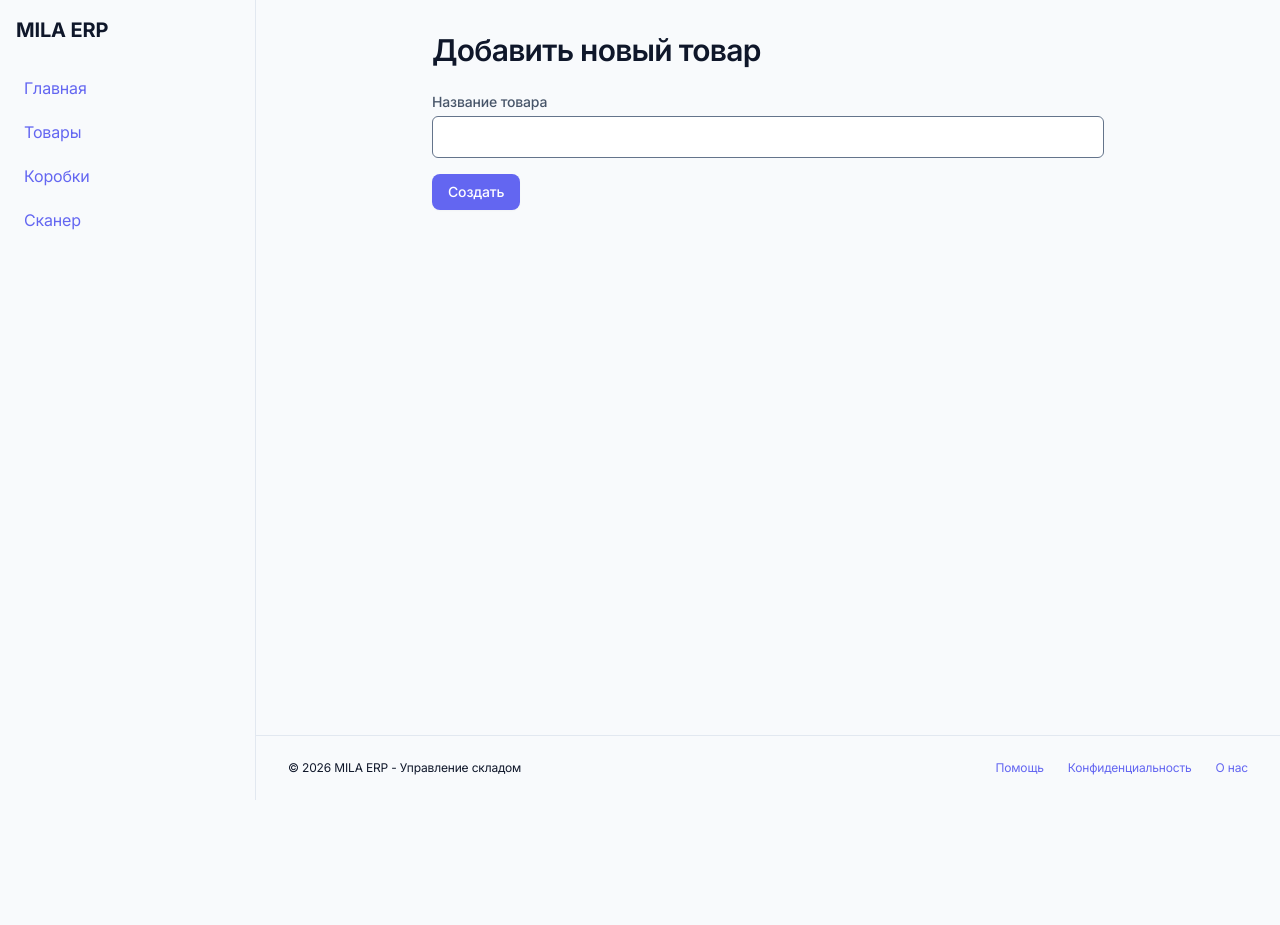
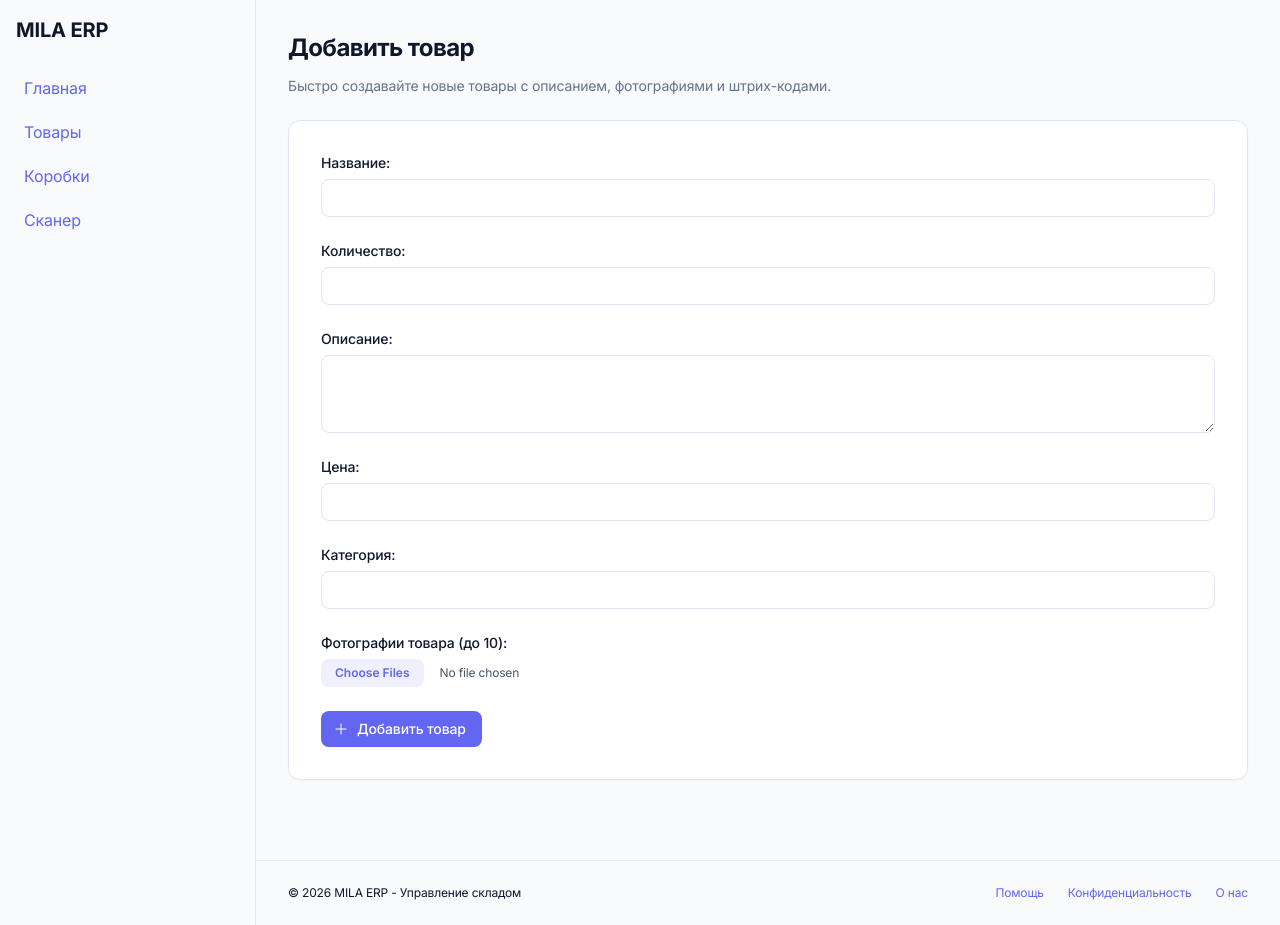
Before and after one commit to butovx/MilaERP, a Next.js app: page /add-product in a window 1280 px wide. Before the commit the page ends 800 px from the top, so only its background shows below. Built offline with nearby package versions, Linux system fonts and the light colour scheme.

Commit message:
feat: implement validation and image uploading on add-product page

```diff
--- a/src/app/add-product/page.tsx
+++ b/src/app/add-product/page.tsx
@@ -1,25 +1,300 @@
 "use client";
-import React, { useState } from "react";
-import { H1 } from "@/components/Typography";
+
+import { useState } from "react";
+import { PlusIcon } from "@heroicons/react/24/outline";
+import { H1, Label, ErrorText, SuccessText } from "@/components/Typography";
+import Barcode from "@/components/Barcode";
+import { Card, CardContent, CardHeader, CardTitle } from "@/components/ui/card";
 import { Button } from "@/components/ui/button";
 
 export default function AddProductPage() {
-  const [name, setName] = useState("");
+  const [isSubmitting, setIsSubmitting] = useState(false);
+  const [formData, setFormData] = useState({
+    name: "",
+    quantity: "",
+    description: "",
+    price: "",
+    category: "",
+  });
+  const [files, setFiles] = useState<FileList | null>(null);
+  const [result, setResult] = useState<{
+    message?: string;
+    error?: string;
+    barcode?: string;
+  } | null>(null);
+  const [barcodeDownloaded, setBarcodeDownloaded] = useState(false);
+
+  const handleChange = (
+    e: React.ChangeEvent<HTMLInputElement | HTMLTextAreaElement>
+  ) => {
+    const { name, value } = e.target;
+    setFormData({
+      ...formData,
+      [name]: value,
+    });
+  };
+
+  const handleFileChange = (e: React.ChangeEvent<HTMLInputElement>) => {
+    if (e.target.files && e.target.files.length > 0) {
+      setFiles(e.target.files);
+    }
+  };
+
+  // Barcode download function
+  const downloadBarcode = (barcode: string) => {
+    const barcodeCanvas = document.getElementById(
+      `barcode-${barcode}`
+    ) as HTMLCanvasElement;
+    if (barcodeCanvas) {
+      const a = document.createElement("a");
+      a.href = barcodeCanvas.toDataURL("image/png");
+      a.download = `barcode-${barcode}.png`;
+      document.body.appendChild(a);
+      a.click();
+      document.body.removeChild(a);
+      setBarcodeDownloaded(true);
+    } else {
+      console.error("Штрихкод не найден на странице");
+      alert("Не удалось скачать штрихкод");
+    }
+  };
+
+  const handleSubmit = async (e: React.FormEvent) => {
+    e.preventDefault();
+    setIsSubmitting(true);
+    setResult(null);
+    setBarcodeDownloaded(false);
+
+    try {
+      const data = new FormData();
+      Object.entries(formData).forEach(([key, value]) => {
+        data.append(key, value);
+      });
+
+      if (files) {
+        Array.from(files).forEach((file) => {
+          data.append("photos", file);
+        });
+      }
+
+      const response = await fetch("/api/products", {
+        method: "POST",
+        body: data,
+      });
+
+      const result = await response.json();
+
+      if (response.ok) {
+        // Use the barcode field returned from the server
+        const barcode = result.barcode;
+
+        setResult({
+          message: result.message,
+          barcode: barcode,
+        });
+
+        setFormData({
+          name: "",
+          quantity: "",
+          description: "",
+          price: "",
+          category: "",
+        });
+        setFiles(null);
+
+        // Reset file input
+        const fileInput = document.getElementById("photos") as HTMLInputElement;
+        if (fileInput) fileInput.value = "";
+
+        // If the barcode is found, download it
+        if (barcode) {
+          // Add a small delay to allow the Barcode component to render
+          setTimeout(() => {
+            downloadBarcode(barcode); // Automatically download the barcode
+          }, 500);
+        }
+      } else {
+        setResult({
+          error: result.error || "Произошла ошибка при добавлении товара",
+        });
+      }
+    } catch (error) {
+      setResult({ error: "Произошла ошибка при отправке формы" });
+      console.error("Ошибка при отправке формы:", error);
+    } finally {
+      setIsSubmitting(false);
+    }
+  };
+
   return (
-    <div className="max-w-2xl mx-auto space-y-6">
-      <H1>Добавить новый товар</H1>
-      <form onSubmit={(e) => e.preventDefault()} className="space-y-4">
-        <div>
-          <label className="block text-sm font-medium mb-1">Название товара</label>
-          <input
-            type="text"
-            value={name}
-            onChange={(e) => setName(e.target.value)}
-            className="w-full p-2 border rounded"
-          />
+    <div className="space-y-6 max-w-[100rem] mx-auto animate-fadeIn pb-12">
+      <header className="mb-2">
+        <h1 className="text-xl sm:text-2xl font-bold tracking-tight text-[var(--text-color-primary)]">
+          Добавить товар
+        </h1>
+        <p className="text-xs sm:text-sm text-[var(--text-color-muted)]">
+          Быстро создавайте новые товары с описанием, фотографиями и штрих-кодами.
+        </p>
+      </header>
+
+      <Card>
+        <CardContent className="p-6 sm:p-8">
+        <form onSubmit={handleSubmit} className="space-y-6">
+          <div>
+            <Label htmlFor="name">Название:</Label>
+            <input
+              type="text"
+              id="name"
+              name="name"
+              value={formData.name}
+              onChange={handleChange}
+              required
+              className="mt-1.5 block w-full rounded-md bg-[var(--input-bg)] border border-[var(--input-border)] text-[var(--input-text)] text-xs sm:text-sm py-2 px-3 focus:ring-2 focus:ring-indigo-500/20 focus:border-indigo-500"
+            />
+          </div>
+
+          <div>
+            <Label htmlFor="quantity">Количество:</Label>
+            <input
+              type="number"
+              id="quantity"
+              name="quantity"
+              value={formData.quantity}
+              onChange={handleChange}
+              required
+              className="mt-1.5 block w-full rounded-md bg-[var(--input-bg)] border border-[var(--input-border)] text-[var(--input-text)] text-xs sm:text-sm py-2 px-3 focus:ring-2 focus:ring-indigo-500/20 focus:border-indigo-500"
+            />
+          </div>
+
+          <div>
+            <Label htmlFor="description">Описание:</Label>
+            <textarea
+              id="description"
+              name="description"
+              value={formData.description}
+              onChange={handleChange}
+              rows={3}
+              className="mt-1.5 block w-full rounded-md bg-[var(--input-bg)] border border-[var(--input-border)] text-[var(--input-text)] text-xs sm:text-sm py-2 px-3 focus:ring-2 focus:ring-indigo-500/20 focus:border-indigo-500"
+            />
+          </div>
+
+          <div>
+            <Label htmlFor="price">Цена:</Label>
+            <input
+              type="number"
+              step="0.01"
+              id="price"
+              name="price"
+              value={formData.price}
+              onChange={handleChange}
+              className="mt-1.5 block w-full rounded-md bg-[var(--input-bg)] border border-[var(--input-border)] text-[var(--input-text)] text-xs sm:text-sm py-2 px-3 focus:ring-2 focus:ring-indigo-500/20 focus:border-indigo-500"
+            />
+          </div>
+
+          <div>
+            <Label htmlFor="category">Категория:</Label>
+            <input
+              type="text"
+              id="category"
+              name="category"
+              value={formData.category}
+              onChange={handleChange}
+              className="mt-1.5 block w-full rounded-md bg-[var(--input-bg)] border border-[var(--input-border)] text-[var(--input-text)] text-xs sm:text-sm py-2 px-3 focus:ring-2 focus:ring-indigo-500/20 focus:border-indigo-500"
+            />
+          </div>
+
+          <div>
+            <Label htmlFor="photos">Фотографии товара (до 10):</Label>
+            <input
+              type="file"
+              id="photos"
+              name="photos"
+              onChange={handleFileChange}
+              multiple
+              accept="image/*"
+              className="mt-1.5 block w-full text-xs text-[var(--text-color-secondary)] file:mr-4 file:py-1.5 file:px-3.5 file:rounded-md file:border-0 file:text-xs file:font-semibold file:bg-indigo-500/10 file:text-indigo-500 dark:file:text-indigo-400 hover:file:bg-indigo-500/25 transition-colors cursor-pointer"
+            />
+          </div>
+
+          <div>
+            <Button
+              type="submit"
+              disabled={isSubmitting}
+            >
+              {isSubmitting ? (
+                <>
+                  <svg
+                    className="animate-spin -ml-1 mr-2 h-4 w-4 text-white"
+                    fill="none"
+                    viewBox="0 0 24 24"
+                  >
+                    <circle
+                      className="opacity-25"
+                      cx="12"
+                      cy="12"
+                      r="10"
+                      stroke="currentColor"
+                      strokeWidth="4"
+                    />
+                    <path
+                      className="opacity-75"
+                      fill="currentColor"
+                      d="M4 12a8 8 0 018-8V0C5.373 0 0 5.373 0 12h4zm2 5.291A7.962 7.962 0 014 12H0c0 3.042 1.135 5.824 3 7.938l3-2.647z"
+                    />
+                  </svg>
+                  Добавление...
+                </>
+              ) : (
+                <>
+                  <PlusIcon className="-ml-1 mr-2 h-4 w-4" />
+                  Добавить товар
+                </>
+              )}
+            </Button>
+          </div>
+        </form>
+      </CardContent>
+    </Card>
+
+      {result && (
+        <div className="mt-4">
+          {result.message && <SuccessText>{result.message}</SuccessText>}
+          {result.error && <ErrorText>{result.error}</ErrorText>}
+          {result.barcode && (
+            <div className="mt-4 p-4 bg-indigo-500/5 border border-indigo-500/20 rounded-lg max-w-md">
+              <p className="text-[var(--text-color-primary)] font-semibold text-sm mb-2">Штрих-код товара:</p>
+              <div className="bg-white p-2 rounded border border-[var(--card-border)] inline-block">
+                <Barcode
+                  value={result.barcode}
+                  height={60}
+                  width={1.3}
+                  fontSize={12}
+                  margin={4}
+                  className="max-w-full"
+                  textMargin={4}
+                  id={`barcode-${result.barcode}`}
+                />
+              </div>
+              <p className="text-xs text-[var(--text-color-secondary)] mt-2">
+                {barcodeDownloaded ? (
+                  "Штрихкод был автоматически скачан."
+                ) : (
+                  <>
+                    Если загрузка не началась, нажмите{" "}
+                    <button
+                      onClick={() => downloadBarcode(result.barcode!)}
+                      className="text-indigo-500 underline font-semibold hover:text-indigo-600 cursor-pointer"
+                    >
+                      здесь
+                    </button>{" "}
+                    для скачивания.
+                  </>
+                )}
+              </p>
+            </div>
+          )}
         </div>
-        <Button type="submit">Создать</Button>
-      </form>
+      )}
     </div>
   );
 }
```
